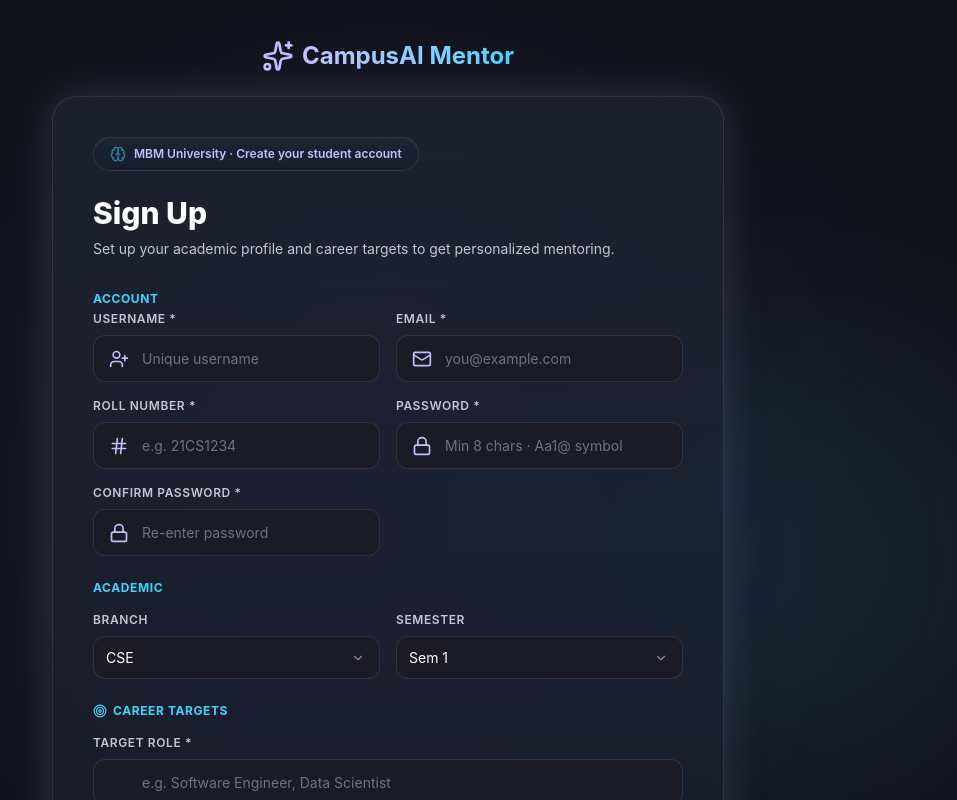
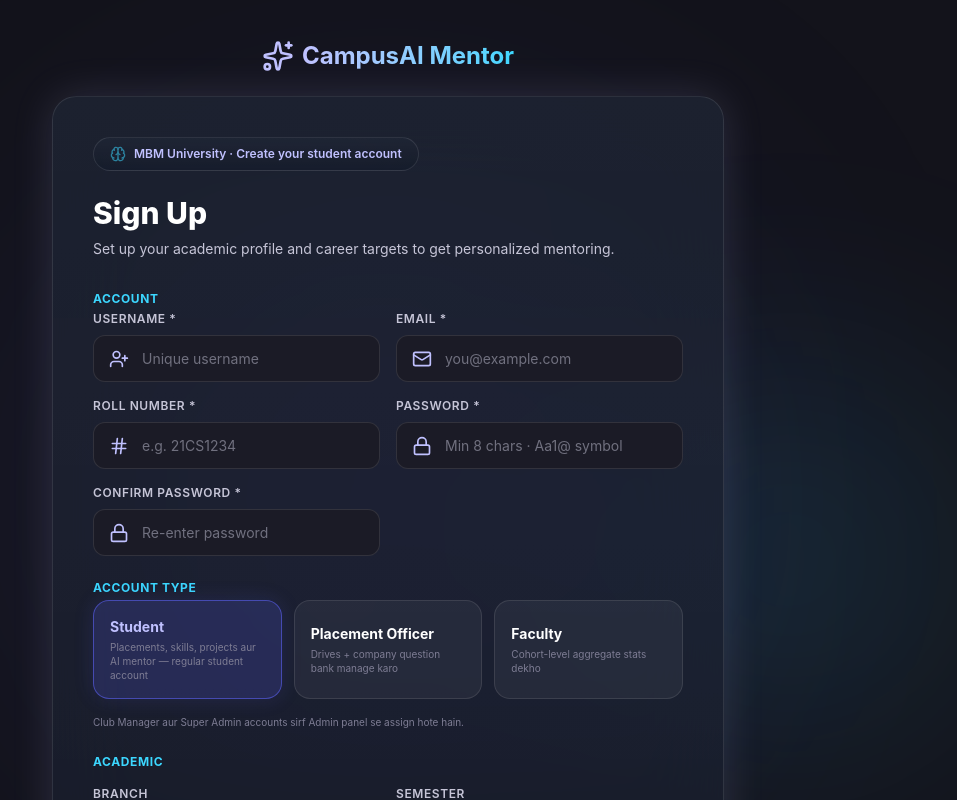
Before and after one commit to harshitsetheh-droid/main-campus-ai-mentor, a React (Vite) app in the folder react/: page / in a window 1280 px wide. Both pictures are taken after a click on the button "Sign up". Shown: the top 800 px of the page, without its empty margins (252-1209 px from the left). Built offline with nearby package versions, Linux system fonts and the light colour scheme.

Commit message:
Role selection at signup (Student/PO/Faculty, server-whitelisted), always show role badge in navbar

```diff
--- a/react/src/api.ts
+++ b/react/src/api.ts
@@ -395,8 +395,8 @@ export interface PlacementQuestion {
 
 export const api = {
   // Auth
-  register: (username: string, email: string, password: string, rollNo?: string) =>
-    sendJson<{ token: string; user: AuthUser }>('/auth/register', 'POST', { username, email, password, rollNo }),
+  register: (username: string, email: string, password: string, rollNo?: string, role?: string) =>
+    sendJson<{ token: string; user: AuthUser }>('/auth/register', 'POST', { username, email, password, rollNo, role }),
   login: (identifier: string, password: string) =>
     sendJson<{ token: string; user: AuthUser }>('/auth/login', 'POST', { identifier, password }),
   me: () => getJson<{ user: AuthUser }>('/auth/me'),
--- a/react/src/components/Navbar.tsx
+++ b/react/src/components/Navbar.tsx
@@ -241,7 +241,7 @@ export const Navbar: React.FC<NavbarProps> = ({ currentScreen, onNavigate, onOpe
               <span className="text-xs font-semibold text-white hidden lg:inline max-w-[90px] truncate">
                 {username}
               </span>
-              {role && role !== 'student' && (
+              {role && (
                 <span className="hidden lg:inline-flex items-center gap-1 text-[9px] font-extrabold text-[#3cd7ff] bg-[#3cd7ff]/10 border border-[#3cd7ff]/40 px-1.5 py-0.5 rounded-full uppercase tracking-wide">
                   {ROLE_LABELS[role] || role}
                 </span>
@@ -257,7 +257,7 @@ export const Navbar: React.FC<NavbarProps> = ({ currentScreen, onNavigate, onOpe
           </nav>
 
           <div className="lg:hidden flex items-center gap-1.5 ml-auto">
-            {role && role !== 'student' && (
+            {role && (
               <span className="flex items-center gap-1 text-[9px] font-extrabold text-[#3cd7ff] bg-[#3cd7ff]/10 border border-[#3cd7ff]/40 px-1.5 py-1 rounded-full uppercase tracking-wide whitespace-nowrap">
                 {ROLE_LABELS[role] || role}
               </span>
--- a/react/src/components/SignupScreen.tsx
+++ b/react/src/components/SignupScreen.tsx
@@ -14,6 +14,7 @@ export const SignupScreen: React.FC<SignupScreenProps> = ({ onSuccess, onSwitchT
   const [form, setForm] = useState({
     username: '', email: '', password: '', confirm: '',
     rollNo: '',
+    role: 'student',
     name: '', branch: 'CSE', semester: 'Sem 1', targetRole: '',
     targetCgpa: '', targetCompanyType: '', targetCompanyName: '',
     workType: '', timelineCurrent: 'This Semester', timelineNext: 'Next Semester',
@@ -63,7 +64,7 @@ export const SignupScreen: React.FC<SignupScreenProps> = ({ onSuccess, onSwitchT
 
     setIsLoading(true);
     try {
-      const res = await api.register(form.username, form.email, form.password, form.rollNo);
+      const res = await api.register(form.username, form.email, form.password, form.rollNo, form.role);
       sessionStorage.setItem('campusai_token', res.token);
       sessionStorage.setItem('campusai_user', JSON.stringify(res.user));
       localStorage.removeItem('campusai_token');
@@ -160,6 +161,33 @@ export const SignupScreen: React.FC<SignupScreenProps> = ({ onSuccess, onSwitchT
                   </div>
                 </div>
               </div>
+            </fieldset>
+
+            {/* Account Type */}
+            <fieldset className="space-y-4">
+              <legend className="text-xs font-bold uppercase tracking-wider text-[#3cd7ff] mb-1">Account Type</legend>
+              <div className="grid grid-cols-1 sm:grid-cols-3 gap-3">
+                {([
+                  ['student', 'Student', 'Placements, skills, projects aur AI mentor — regular student account'],
+                  ['placement_officer', 'Placement Officer', 'Drives + company question bank manage karo'],
+                  ['faculty', 'Faculty', 'Cohort-level aggregate stats dekho'],
+                ] as [string, string, string][]).map(([val, label, desc]) => (
+                  <button
+                    key={val}
+                    type="button"
+                    onClick={() => setForm((f) => ({ ...f, role: val }))}
+                    className={`text-left p-4 rounded-2xl border transition-all cursor-pointer ${
+                      form.role === val
+                        ? 'bg-[#5b5fef]/20 border-[#5b5fef]/60 shadow-[0_0_20px_rgba(91,95,239,0.15)]'
+                        : 'bg-white/5 border-white/10 hover:border-white/25'
+                    }`}
+                  >
+                    <p className={`text-sm font-bold ${form.role === val ? 'text-[#c0c1ff]' : 'text-white'}`}>{label}</p>
+                    <p className="text-[10px] text-[#7e7d94] mt-1 leading-snug">{desc}</p>
+                  </button>
+                ))}
+              </div>
+              <p className="text-[10px] text-[#7e7d94]">Club Manager aur Super Admin accounts sirf Admin panel se assign hote hain.</p>
             </fieldset>
 
             {/* Academic */}
```
Also changed, not shown: 1 other file (tests, documents, lock files or other folders).
